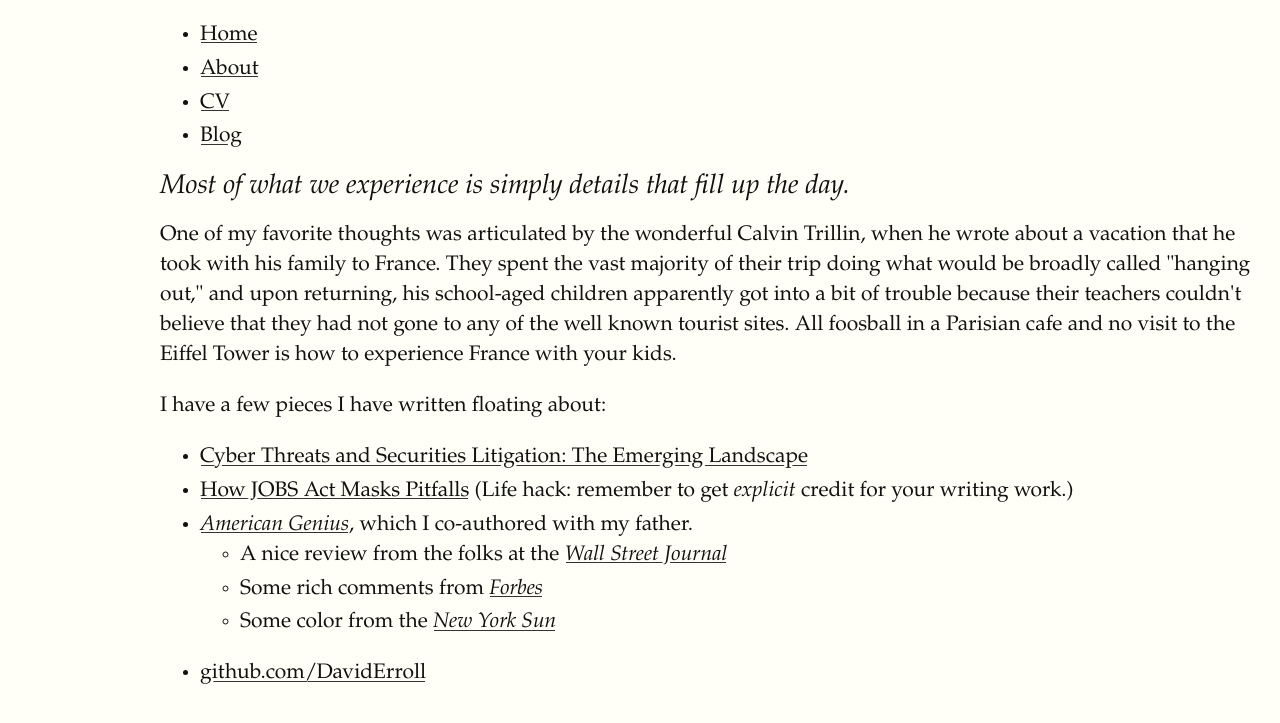
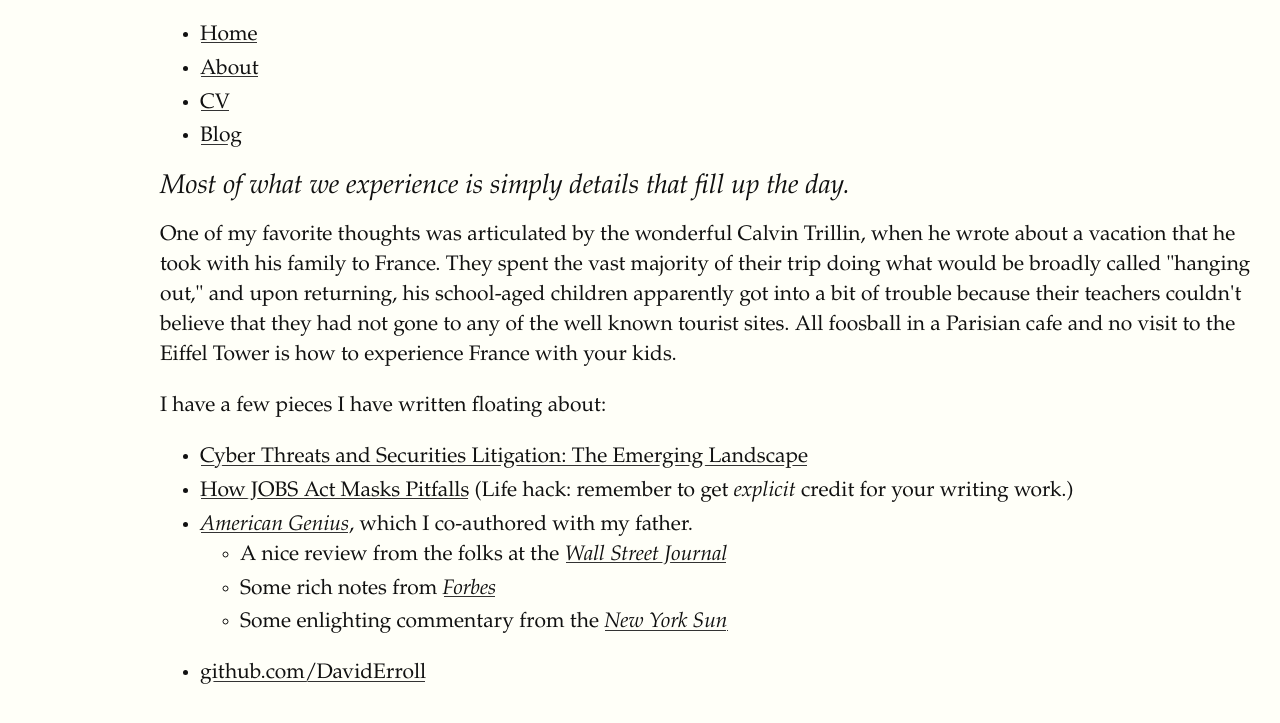
Before and after one commit to DavidErroll/DavidErroll.github.io, a Jekyll site: the page built from about.md, in a window 1280 px wide. Shown: the top 723 px of the page. Built offline with Jekyll 4.4.1, drawn with Linux system fonts in a browser that asks for light colours; some web fonts are replaced.

Commit message:
Update about.md

```diff
--- a/about.md
+++ b/about.md
@@ -19,5 +19,5 @@ I have a few pieces I have written floating about:
   <li><a href="https://www.amazon.com/American-Genius-Nineteenth-Century-Locks/dp/1593720165/"><em>American Genius</em></a>, which I co-authored with my father.</li>
     <ul>
       <li>A nice review from the folks at the <a href="https://www.wsj.com/articles/SB116503809857139046"><em>Wall Street Journal</em></a></li>
-      <li>Some rich comments from <a href="https://www.forbes.com/forbes-life-magazine/2007/0423/129.html"><em>Forbes</em></a></li>
-      <li>Some color from the <a href="https://www.nysun.com/new-york/author-with-a-true-lock-on-history/41646/"><em>New York Sun</em></a></li>
+      <li>Some rich notes from <a href="https://www.forbes.com/forbes-life-magazine/2007/0423/129.html"><em>Forbes</em></a></li>
+      <li>Some enlighting commentary from the <a href="https://www.nysun.com/new-york/author-with-a-true-lock-on-history/41646/"><em>New York Sun</em></a></li>
```
